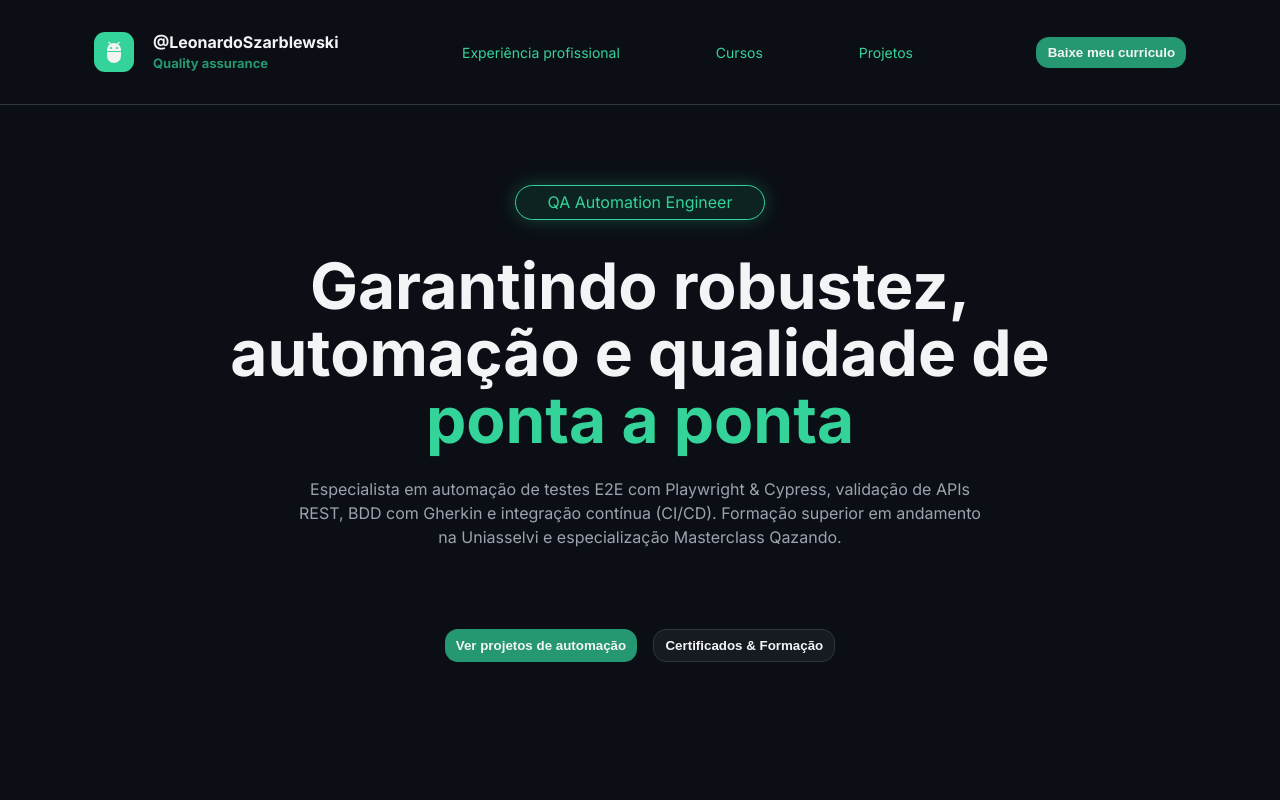
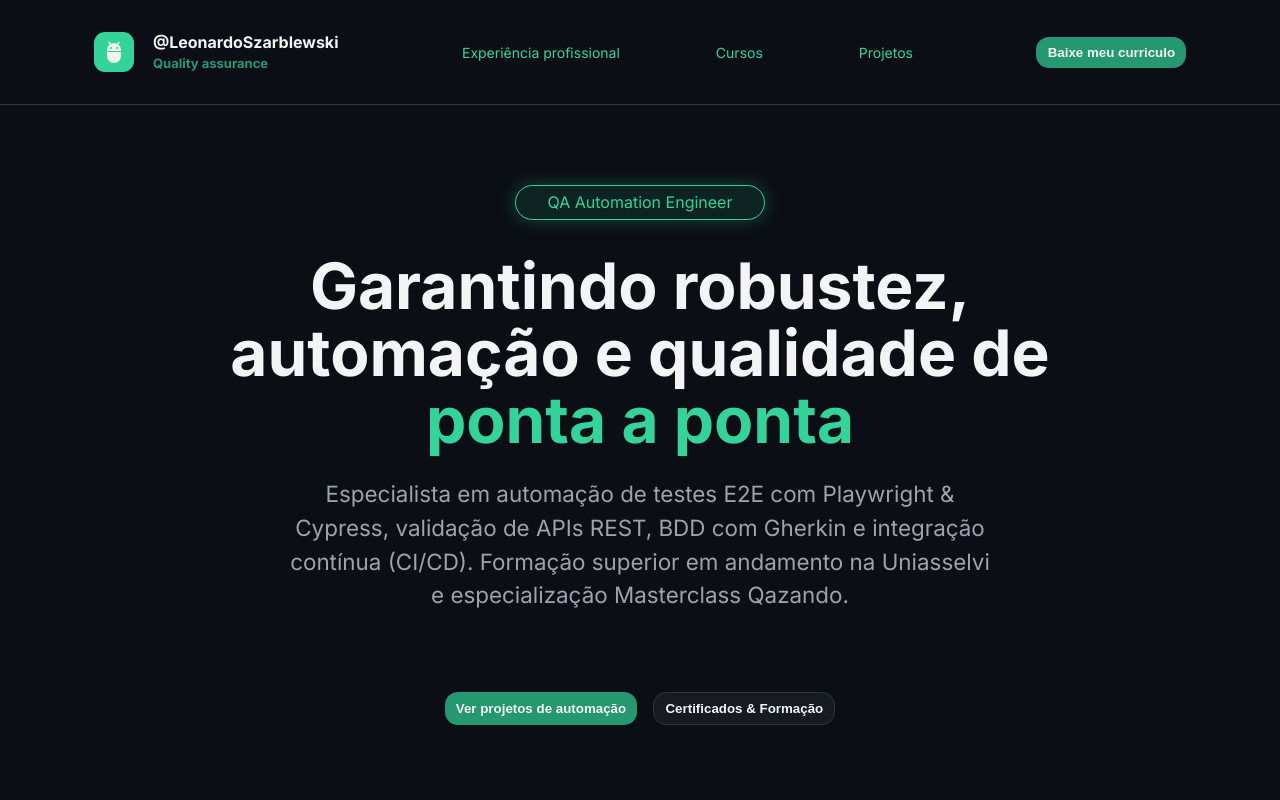
Before and after one commit to leonardoSzarblewski/portfolio, a React (Vite) app: page / in a window 1280 px wide. Shown: the top 800 px of the page. Built offline with nearby package versions, Linux system fonts and the light colour scheme.

Commit message:
update paragraph font size in global styles for better readability

```diff
--- a/src/global.css
+++ b/src/global.css
@@ -37,4 +37,5 @@ span {
 
 p {
   color: var(--text-muted);
+  font-size: 1.4rem;
 }
```
